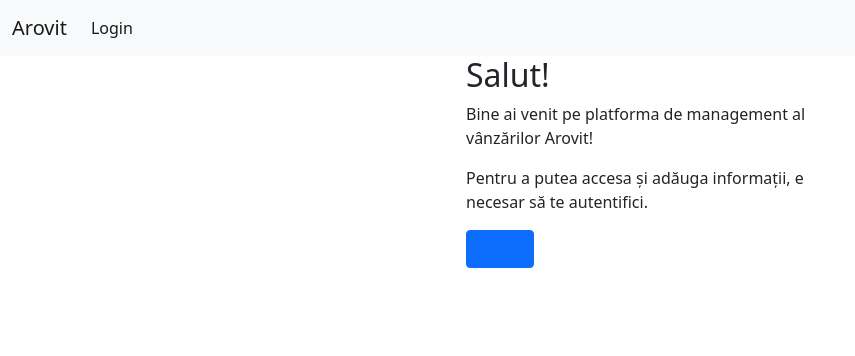
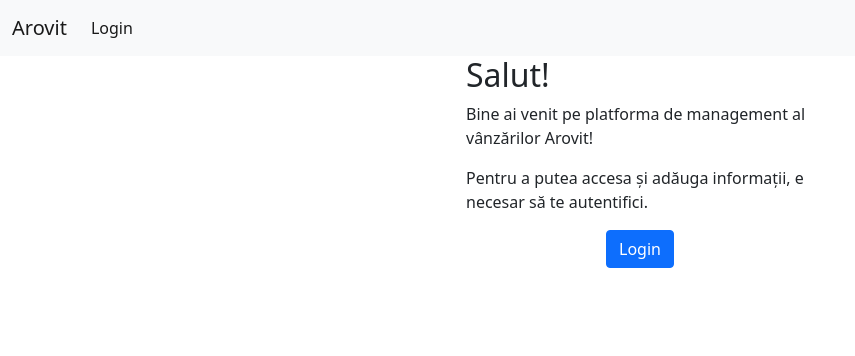
Before and after one commit to radufritea/registru, a Django app: template sales/templates/sales/index.html in a window 1280 px wide. Shown: the top 356 px of the page, without its empty margins (0-855 px from the left). Run offline with Django 4.2, Linux system fonts and the light colour scheme; the template is opened without the code that fills it, so the values that code supplies are empty.

Commit message:
align login button on index

```diff
--- a/sales/templates/sales/index.html
+++ b/sales/templates/sales/index.html
@@ -134,9 +134,13 @@
                 <h2>Salut!</h2>
                 <p>Bine ai venit pe platforma de management al vânzărilor Arovit!</p>
                 <p>Pentru a putea accesa și adăuga informații, e necesar să te autentifici.</p>
-                <button class="btn btn-primary">
-			        <a href="{% url 'users:login' %}">Login</a>
-		         </button>
+            </div>
+            <div class="row d-flex justify-content-center">
+                <div class="col-md-4 col-md-offset-6 text-center">
+                    <a href="{% url 'users:login' %}">
+                        <button class="btn btn-primary">Login</button>
+                    </a>
+                </div>
             </div>
         </div>
     </div>
```
